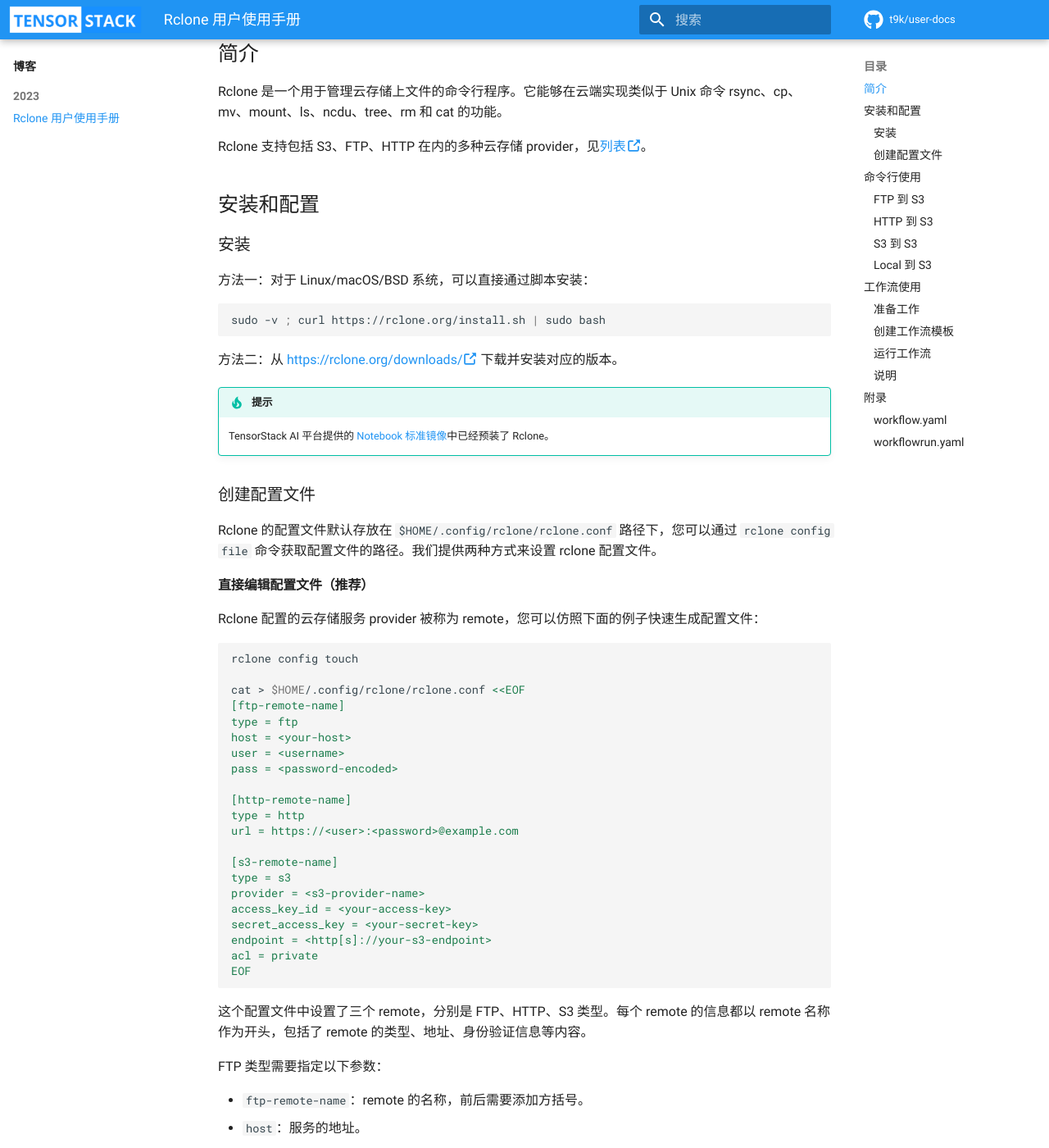
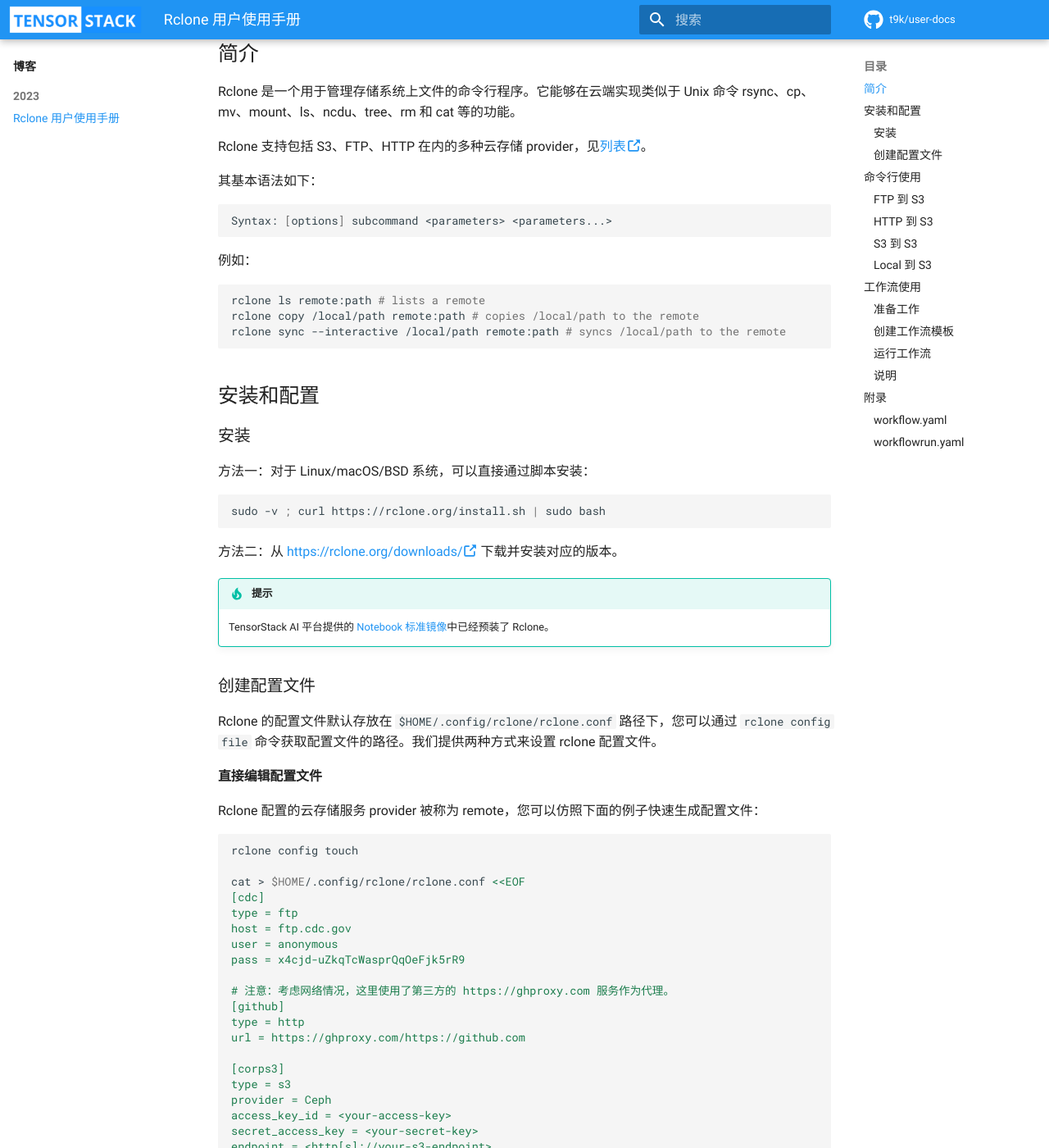
Before and after one commit to t9k/user-docs, an MkDocs documentation site: the page built from docs/blog/2023/rclone-user-guide.md, in a window 1280 px wide and 1400 px high, scrolled down 271 px. Shown: the whole window at 82% size. Built offline with MkDocs 1.6.1 and Material for MkDocs 9.7.7, drawn with Linux system fonts in a browser that asks for light colours; a script that is not in the unit is left out; comment, search, counter and statistics services are not loaded; some of the changed text lies outside the part shown.

Commit message:
improve rclone doc

````diff
--- a/docs/blog/2023/rclone-user-guide.md
+++ b/docs/blog/2023/rclone-user-guide.md
@@ -4,13 +4,27 @@
 
 # Rclone 用户使用手册
 
-在使用 TensorStack AI 平台时，您可能会遇到需要在云存储服务之间或本地和云存储服务之间复制和移动数据的情况。为了帮助您更好地应对这些需求，本文将介绍 [Rclone:octicons-link-external-16:](https://rclone.org/) 的常见用法。
+在使用 TensorStack AI 平台时，您可能会遇到需要在不同的存储服务之间复制和移动数据的情况。本文介绍如何使用 [Rclone:octicons-link-external-16:](https://rclone.org/) 来应对这些需求。
 
 ## 简介
 
-Rclone 是一个用于管理云存储上文件的命令行程序。它能够在云端实现类似于 Unix 命令 rsync、cp、mv、mount、ls、ncdu、tree、rm 和 cat 的功能。
+Rclone 是一个用于管理存储系统上文件的命令行程序。它能够在云端实现类似于 Unix 命令 rsync、cp、mv、mount、ls、ncdu、tree、rm 和 cat 等的功能。
 
 Rclone 支持包括 S3、FTP、HTTP 在内的多种云存储 provider，见[列表:octicons-link-external-16:](https://rclone.org/#providers)。
+
+其基本语法如下：
+
+``` shell
+Syntax: [options] subcommand <parameters> <parameters...>
+```
+
+例如：
+
+``` shell
+rclone ls remote:path # lists a remote
+rclone copy /local/path remote:path # copies /local/path to the remote
+rclone sync --interactive /local/path remote:path # syncs /local/path to the remote
+```
 
 ## 安装和配置
 
@@ -31,7 +45,7 @@
 
 Rclone 的配置文件默认存放在 `$HOME/.config/rclone/rclone.conf` 路径下，您可以通过 `rclone config file` 命令获取配置文件的路径。我们提供两种方式来设置 rclone 配置文件。
 
-#### 直接编辑配置文件（推荐）
+#### 直接编辑配置文件
 
 Rclone 配置的云存储服务 provider 被称为 remote，您可以仿照下面的例子快速生成配置文件：
 
@@ -39,19 +53,20 @@
 rclone config touch
 
 cat > $HOME/.config/rclone/rclone.conf <<EOF
-[ftp-remote-name]
+[cdc]
 type = ftp
-host = <your-host>
-user = <username>
-pass = <password-encoded>
+host = ftp.cdc.gov
+user = anonymous
+pass = x4cjd-uZkqTcWasprQqOeFjk5rR9
 
-[http-remote-name]
+# 注意：考虑网络情况，这里使用了第三方的 https://ghproxy.com 服务作为代理。
+[github]
 type = http
-url = https://<user>:<password>@example.com
+url = https://ghproxy.com/https://github.com
 
-[s3-remote-name]
+[corps3]
 type = s3
-provider = <s3-provider-name>
+provider = Ceph
 access_key_id = <your-access-key>
 secret_access_key = <your-secret-key>
 endpoint = <http[s]://your-s3-endpoint>
@@ -59,7 +74,13 @@
 EOF
 ```
 
-这个配置文件中设置了三个 remote，分别是 FTP、HTTP、S3 类型。每个 remote 的信息都以 remote 名称作为开头，包括了 remote 的类型、地址、身份验证信息等内容。
+rclone 的配置文件采用 INI 文件格式，每个存储服务（remote）通过一个方括号标记的配置块定义，例如上文中的 `[cdc]` 和 `[corps3]`：
+
+* 方括号的 `key = value` 定义了这个 remoet 的其它属性，例如服务地址、用户、密码等；
+* `type` 是个特殊的 `key`，标识[存储系统:octicons-link-external-16:](https://rclone.org/overview/)，其中 `value` 是命令 `rclone help backends` 返回的内部小写名称。
+
+
+##### 常用 remote 的参数
 
 FTP 类型需要指定以下参数：
 
@@ -94,30 +115,7 @@
 
 ## 命令行使用
 
-我们使用下面的 Rclone 配置文件进行演示：
-
-```
-[cdc]
-type = ftp
-host = ftp.cdc.gov
-user = anonymous
-pass = x4cjd-uZkqTcWasprQqOeFjk5rR9
-
-# 注意：考虑网络情况，这里使用了第三方的 https://ghproxy.com 服务作为代理。
-[github]
-type = http
-url = https://ghproxy.com/https://github.com
-
-[corps3]
-type = s3
-provider = Ceph
-access_key_id = <your-access-key>
-secret_access_key = <your-secret-key>
-endpoint = <http[s]://your-s3-endpoint>
-acl = private
-```
-
-接下来，我们将演示如何使用 Rclone 的 `ls` 和 `copy` 命令。`ls` 系列命令用于列出 remote 中的文件和目录，其格式为 `rclone ls remote:path`。`copy` 命令用于将文件从源位置复制到目标位置，其格式为 `rclone copy source:sourcepath dest:destpath`，其中 `source` 和 `dest` 都是在 Rclone 配置文件中定义的 remote 名称。
+使用上述 Rclone 配置文件， 我们演示如何使用 Rclone 的 `ls` 和 `copy` 命令。`ls` 系列命令用于列出 remote 中的文件和目录，其格式为 `rclone ls remote:path`。`copy` 命令用于将文件从源位置复制到目标位置，其格式为 `rclone copy source:sourcepath dest:destpath`，其中 `source` 和 `dest` 都是在 Rclone 配置文件中定义的 remote 名称。
 
 !!! note "注意"
     TensorStack Asset Hub 提供的 S3 凭证通常只包含一个 bucket 的只读/读写权限，在后面的使用中需要确认 S3 凭证具有目标 bucket 的写权限。
@@ -201,9 +199,7 @@
 
 ## 工作流使用
 
-使用工作流将数据从一个远程仓库复制到另一个远程仓库，例如从公开 FTP 数据库复制数据到 S3 存储中。
-
-这里需要使用到工作流模板和工作流运行，它们的 YAML 文件保存在[附录](#附录)中。
+T9k 平台提供的工作流功能可以让我们更加可靠、系统的运行 rclone 进行数据复制、备份等工作。例如，将数据从一个远程仓库复制到另一个远程仓库，从公开 FTP 数据库复制数据到 S3 存储中等。
 
 ### 准备工作
 
@@ -313,7 +310,7 @@
 
 本示例使用到以下镜像：
 
-* `t9kpublic/rclone:latest`：Rclone 的镜像，也可以使用其他来源，例如 `bitnami/rclone:latest`。
+* `t9kpublic/rclone:latest`：Rclone 的镜像
 
 #### 运行资源
 
````
Also changed, not shown: other parts of docs/blog/2023/rclone-user-guide.md (+2 -1 lines).
